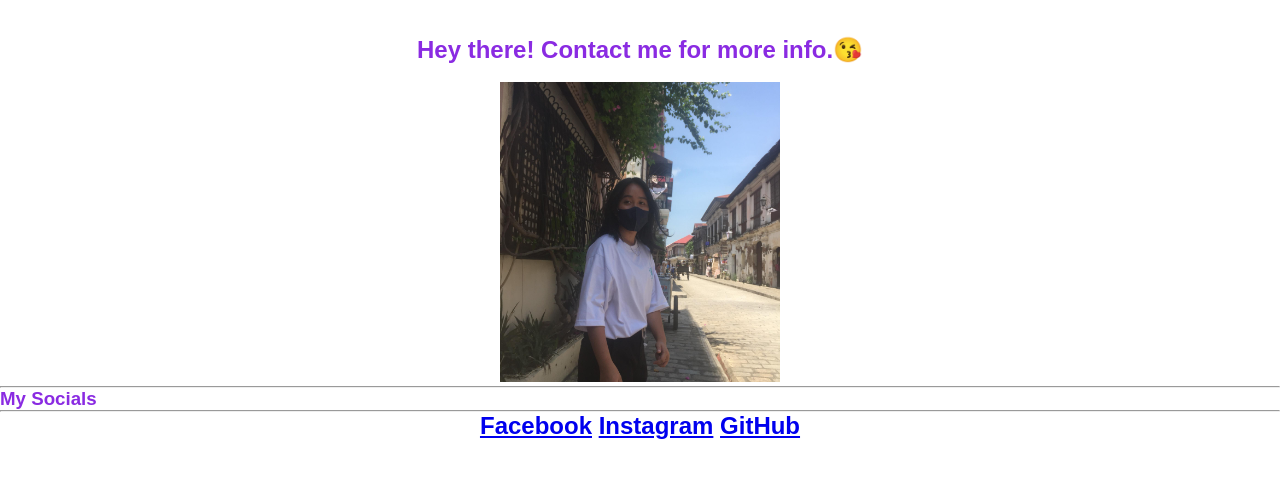
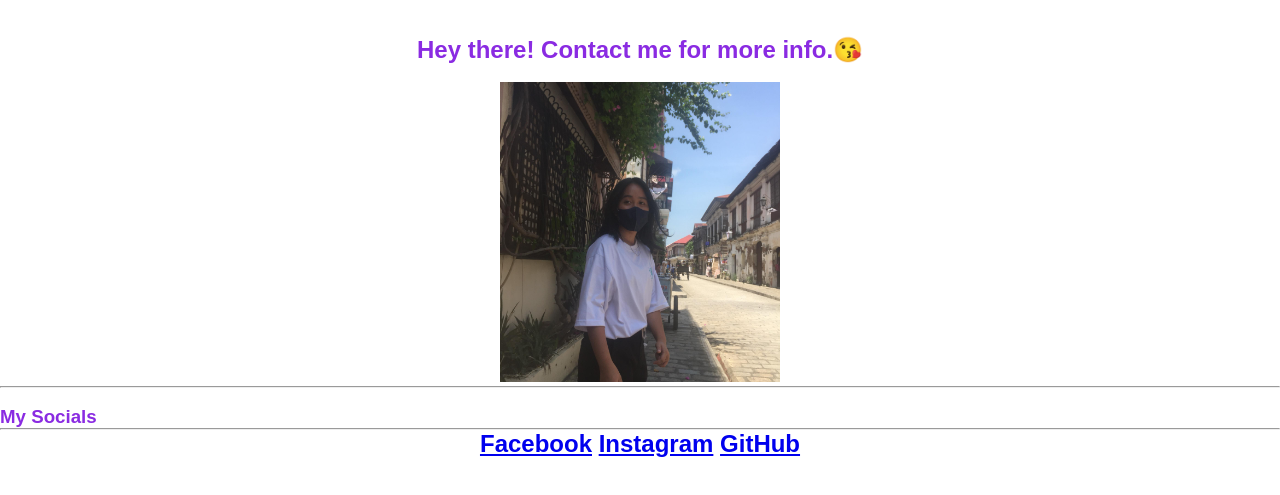
Before and after one commit to geverlyneucacion0-code/geverlyneucacion.github.io, a plain HTML site: page contact.html in a window 1280 px wide. Shown: the part 79-574 px from the top of the page. Drawn offline with Linux system fonts and the light colour scheme.

Commit message:
Update contact.html

```diff
--- a/contact.html
+++ b/contact.html
@@ -39,7 +39,7 @@
 <br>
 
 
-<center> <img src="ACT12_EUCACION/1.jpg" width="280" height="300"> <hr> </center>
+<center> <img src="ACT12_EUCACION/1.jpg" width="280" height="300"> <hr> </center><br>
 
 
 <h3><p>My Socials</p></h3> <hr>
```
